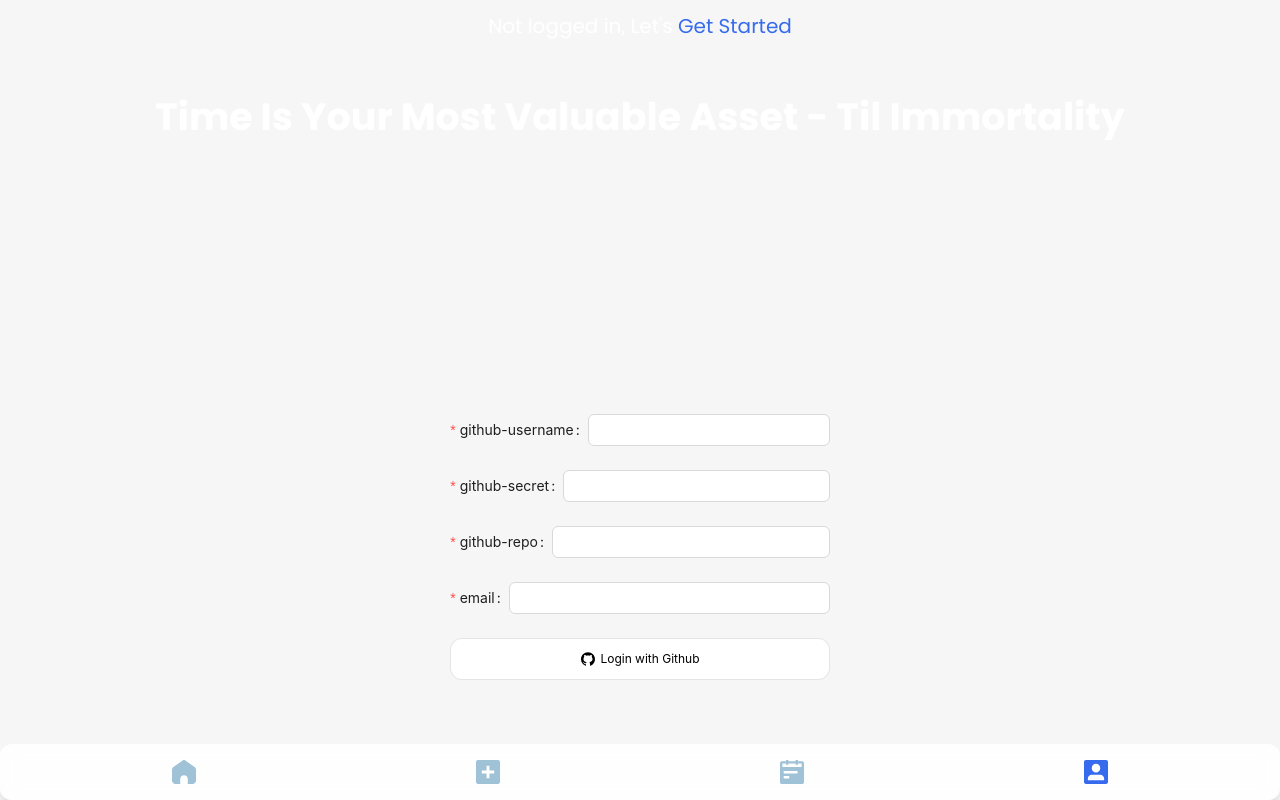
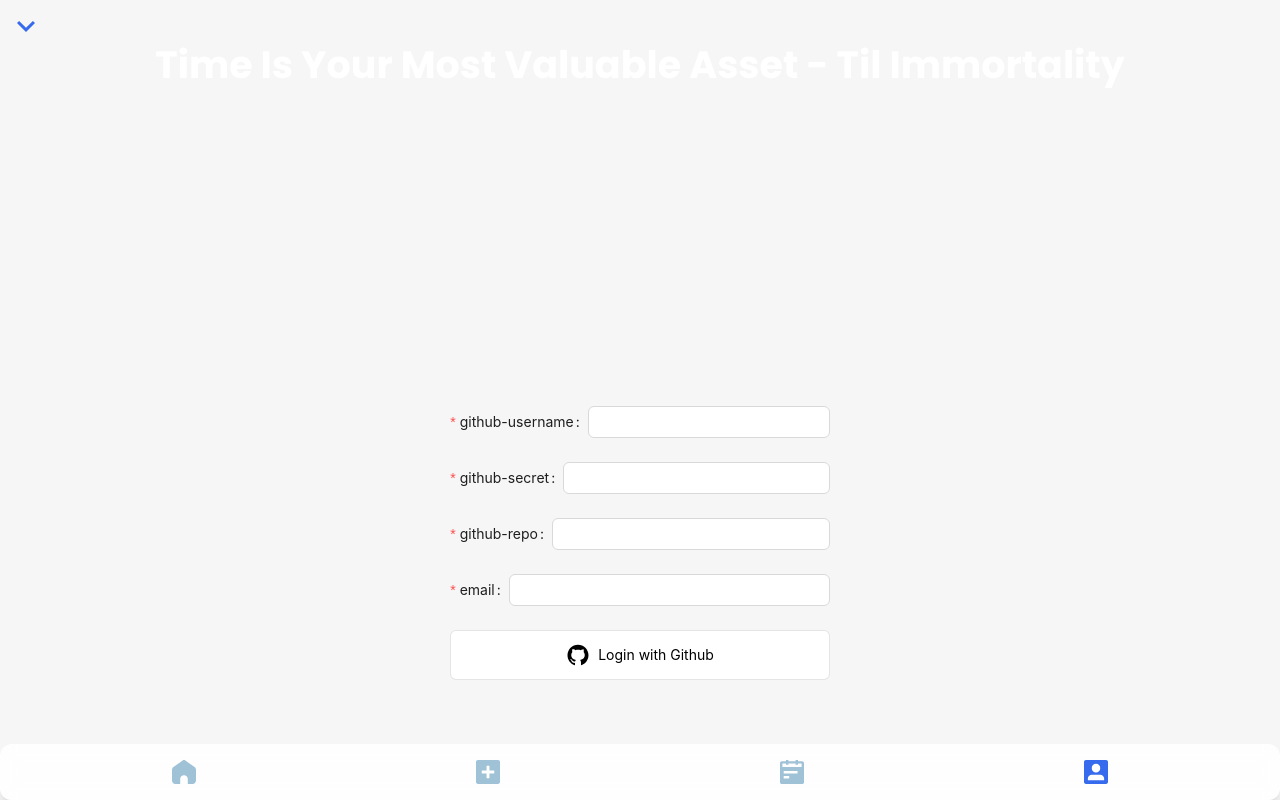
Before and after one commit to boyangwang/diary3, a React (Create React App) app: page /settings in a window 1280 px wide. Built offline with nearby package versions, Linux system fonts and the light colour scheme.

Commit message:
feat: header collapse

```diff
--- a/package.json
+++ b/package.json
@@ -28,6 +28,7 @@
     "antd": "^5.1.7",
     "buffer": "^6.0.3",
     "clsx": "^2.0.0",
+    "framer-motion": "^10.13.1",
     "husky": "^8.0.0",
     "lint-staged": "^13.2.3",
     "lodash-es": "^4.17.21",
@@ -35,6 +36,7 @@
     "react": "^18.2.0",
     "react-dom": "^18.2.0",
     "react-helmet": "^6.1.0",
+    "react-hook-form": "^7.45.2",
     "react-icons": "^4.10.1",
     "react-redux": "^8.0.5",
     "react-router-dom": "^6.8.0",
--- a/src/components/button/index.tsx
+++ b/src/components/button/index.tsx
@@ -1,35 +1,117 @@
 import clsx from 'clsx';
-import { ButtonHTMLAttributes, MouseEventHandler, PropsWithChildren, forwardRef } from 'react';
+import { CSSProperties, forwardRef, LegacyRef, ReactNode, useMemo } from 'react';
+import Loading, { LoadingProps } from '../loading';
 import { twMerge } from 'tailwind-merge';
 
-type ButtonProps = {
-  onClick?: MouseEventHandler<HTMLButtonElement>;
+const ButtonClass = {
+  sizeClass: {
+    large: 'py-2 px-5',
+    middle: 'py-1 px-4',
+    small: 'px-1',
+  },
+  typeClass: {
+    default: 'border-black/10 bg-white text-black enabled:hover:border-diary-primary enabled:hover:text-diary-primary',
+    primary: 'border-diary-primary bg-diary-primary text-white enabled:hover:opacity-80',
+    link: 'border-transparent enabled:hover:text-diary-primary',
+  },
+  ghostClass: {
+    default: 'border-white text-white enabled:hover:border-diary-primary enabled:hover:text-diary-primary',
+    primary: 'border-diary-primary bg-transparent text-diary-primary enabled:hover:opacity-80',
+    link: 'border-transparent text-white enabled:hover:text-diary-primary',
+  },
+  dangerClass: {
+    default: 'border-diary-danger text-diary-danger enabled:hover:opacity-80',
+    primary: 'border-diary-danger bg-diary-danger text-white enabled:hover:opacity-80',
+    link: 'border-transparent text-diary-danger enabled:hover:opacity-80',
+  },
+};
+export type ButtonProps = {
+  /** 按钮类型 */
+  type?: 'default' | 'primary' | 'link' | 'unstyle';
+  /** 按钮大小 */
+  size?: 'large' | 'middle' | 'small';
+  /** 点击事件 */
+  onClick?: () => void;
+  /** 是否为危险按钮（红色警告） */
+  danger?: boolean;
+  /** 是否为幽灵按钮 */
+  ghost?: boolean;
+  /** 是否禁用 */
+  disabled?: boolean;
+  /** 是否加载中 */
+  loading?: boolean;
+
+  /** 组件额外的 CSS className */
   className?: string;
-  borderGradient?: boolean;
-  loading?: boolean;
-  showIndicate?: boolean;
-  type?: 'normal' | 'primary';
-  disabled?: boolean;
+  /** 组件额外的 CSS style */
+  style?: CSSProperties;
+
+  /** 子组件 */
+  children?: ReactNode;
+
+  /** Loading图标 CSS className */
+  iconClassName?: string;
+  /** Loading图标参数 */
+  loadingIconProps?: LoadingProps;
   htmlType?: 'button' | 'submit' | 'reset';
 };
-const Button = forwardRef<HTMLButtonElement, PropsWithChildren<ButtonProps>>(
-  ({ children, onClick, className, type = 'normal', htmlType }, ref) => {
+const Button = forwardRef(
+  (
+    {
+      type,
+      size,
+      className,
+      onClick,
+      disabled,
+      danger,
+      ghost,
+      loading,
+      style,
+      children,
+      iconClassName,
+      loadingIconProps,
+      htmlType,
+    }: ButtonProps,
+    ref: LegacyRef<HTMLButtonElement>,
+  ) => {
+    const { sizeClass, typeClass, dangerClass, ghostClass } = ButtonClass;
+    const _disabled = disabled || loading;
+    const _chooseClass = useMemo(() => {
+      if ((danger && ghost) || danger) return dangerClass;
+      else if (ghost) return ghostClass;
+      else return typeClass;
+    }, [danger, dangerClass, ghost, ghostClass, typeClass]);
     return (
       <button
+        ref={ref}
+        className={
+          type === 'unstyle'
+            ? className
+            : twMerge(
+                clsx(
+                  'box-border rounded-md border transition focus:outline-none',
+                  sizeClass[size ?? 'middle'],
+                  _chooseClass[type ?? 'default'],
+                  _disabled ? 'disabled:cursor-not-allowed disabled:opacity-60' : 'cursor-pointer',
+                ),
+                className,
+              )
+        }
+        style={style}
+        onClick={_disabled ? undefined : onClick}
+        disabled={_disabled}
         type={htmlType}
-        onClick={onClick}
-        className={twMerge(
-          clsx(
-            'flex cursor-pointer items-center justify-center gap-1 rounded-xl border border-black/10 bg-white px-4 py-3 text-xs text-black backdrop-blur hover:opacity-90',
-          ),
-          className,
-        )}
-        ref={ref}
       >
+        <Loading show={loading} className={clsx('mr-2', iconClassName)} {...loadingIconProps} />
         {children}
       </button>
     );
   },
 );
-Button.displayName = 'Button';
+Button.defaultProps = {
+  type: 'default',
+  size: 'middle',
+  loading: false,
+  disabled: false,
+};
 export default Button;
--- /dev/null
+++ b/src/components/collapse/index.tsx
@@ -0,0 +1,45 @@
+import React, { ReactNode, useCallback, useState } from 'react';
+import { motion, AnimatePresence } from 'framer-motion';
+
+interface CollapseProps {
+  title?: string;
+  renderTitle?: ({ isOpen }: { isOpen: boolean }) => ReactNode;
+  children?: ReactNode;
+}
+
+const Collapse: React.FC<CollapseProps> = ({ title, renderTitle, children }) => {
+  const [isOpen, setIsOpen] = useState(false);
+
+  const toggleOpen = () => setIsOpen(!isOpen);
+  const _renderTitle = useCallback(() => {
+    if (renderTitle) return renderTitle({ isOpen });
+    return title;
+  }, [isOpen, renderTitle, title]);
+
+  return (
+    <motion.div layout initial={{ borderRadius: 10 }}>
+      <motion.header onClick={toggleOpen} initial={{ borderRadius: 10 }}>
+        {_renderTitle()}
+      </motion.header>
+      <AnimatePresence>
+        {isOpen && (
+          <motion.section
+            layout
+            initial="collapsed"
+            animate="open"
+            exit="collapsed"
+            variants={{
+              open: { opacity: 1, height: 'auto' },
+              collapsed: { opacity: 0, height: 0 },
+            }}
+            transition={{ duration: 0.8 }}
+          >
+            {children}
+          </motion.section>
+        )}
+      </AnimatePresence>
+    </motion.div>
+  );
+};
+
+export default Collapse;
--- a/src/components/entry/EntryTypeForm.css
+++ /dev/null
@@ -1,7 +0,0 @@
-.diary-entry-type-form .diary-entry-type-form-button {
-  /* write css rules */
-  font-size: 22px;
-  height: 60px;
-  font-weight: bold;
-  border-radius: 32px;
-}
--- /dev/null
+++ b/src/components/form/TextField.tsx
@@ -0,0 +1,8 @@
+export type TextFieldProps = {
+  required?: boolean;
+  label?: string;
+  placeholder?: string;
+};
+export default function TextField({ required, label, placeholder }: TextFieldProps) {
+  return <div />;
+}
--- /dev/null
+++ b/src/components/loading/index.tsx
@@ -0,0 +1,36 @@
+import React, { ReactNode } from 'react';
+import clsx from 'clsx';
+import { AiOutlineLoading } from 'react-icons/ai';
+import { twMerge } from 'tailwind-merge';
+
+export type LoadingProps = {
+  /** 显示与否 */
+  show?: boolean;
+  /** 自定义Loading图标 */
+  renderIcon?: () => ReactNode;
+  /** 旋转容器额外的 CSS className */
+  className?: string;
+  /** 旋转容器额外的 CSS style */
+  style?: React.CSSProperties;
+  /** 图标额外的 CSS className */
+  iconClassName?: string;
+  /** 图标容器额外的 CSS style */
+  iconStyle?: React.CSSProperties;
+};
+
+const Loading = ({ show, renderIcon, className, style, iconClassName, iconStyle }: LoadingProps) => {
+  const _renderIcon = (): ReactNode => {
+    if (renderIcon) return renderIcon();
+    return <AiOutlineLoading className={twMerge('h-5 w-5 animate-spin', iconClassName)} style={iconStyle} />;
+  };
+
+  return show ? (
+    <div className={clsx('inline-block animate-spin text-base', className)} style={style}>
+      {_renderIcon()}
+    </div>
+  ) : null;
+};
+Loading.defaultProps = {
+  show: true,
+};
+export default Loading;
--- a/src/components/misc/HeaderUser.tsx
+++ b/src/components/misc/HeaderUser.tsx
@@ -9,6 +9,10 @@ import EmptyHistoryButton from './EmptyHistoryButton';
 import { loadStateFromGithub, saveStateToGithub } from './GithubStorage';
 import { formatDatetime } from '@/app/types-constants';
 import { Link } from 'react-router-dom';
+import { MdExpandMore } from 'react-icons/md';
+import { useState } from 'react';
+import clsx from 'clsx';
+import Collapse from '../collapse';
 
 function UserHeader(props: { loginUser: LoginUserState; className?: string }) {
   const dispatch = useAppDispatch();
@@ -26,9 +30,19 @@ function UserHeader(props: { loginUser: LoginUserState; className?: string }) {
   const state = useAppSelector((state) => state);
 
   return (
+    <Collapse
+      renderTitle={({ isOpen }) => (
+        <MdExpandMore
+          className={clsx(
+            'fixed left-2 top-2 z-[1] h-9 w-9 cursor-pointer',
+            isOpen ? 'rotate-180 text-white' : 'rotate-0 text-diary-primary',
+          )}
+        />
+      )}
+    >
       <div
         className={twMerge(
-        'flex flex-wrap items-center justify-center gap-4 bg-gradient-home-from px-4 py-3 text-white',
+          'flex flex-wrap items-center justify-center gap-4 overflow-auto bg-gradient-home-from px-4 py-3 text-white transition',
           className,
         )}
       >
@@ -64,6 +78,7 @@ function UserHeader(props: { loginUser: LoginUserState; className?: string }) {
           </p>
         )}
       </div>
+    </Collapse>
   );
 }
 
--- a/src/components/misc/LoginForm.tsx
+++ b/src/components/misc/LoginForm.tsx
@@ -31,8 +31,8 @@ const LoginForm = () => {
         <Input />
       </Form.Item>
       <Form.Item>
-        <Button htmlType="submit" className="w-full">
-          <AiFillGithub className="h-4 w-4" /> Login with Github
+        <Button htmlType="submit" className="flex w-full items-center justify-center gap-2 py-3">
+          <AiFillGithub className="h-6 w-6" /> Login with Github
         </Button>
       </Form.Item>
     </Form>
--- a/tailwind.config.js
+++ b/tailwind.config.js
@@ -7,6 +7,10 @@ module.exports = {
         center: true,
       },
       colors: {
+        diary: {
+          primary: '#376BED',
+          danger: '#dc2626',
+        },
         blue: '#376BED',
         'gradient-home-from': 'var(--gradient-home-from)',
       },
```
Also changed, not shown: src/components/entry/EntryTypeForm.tsx (+17 -8 lines), 1 other file (tests, documents, lock files or other folders). Lines whose indentation alone changed are shown as unchanged.
